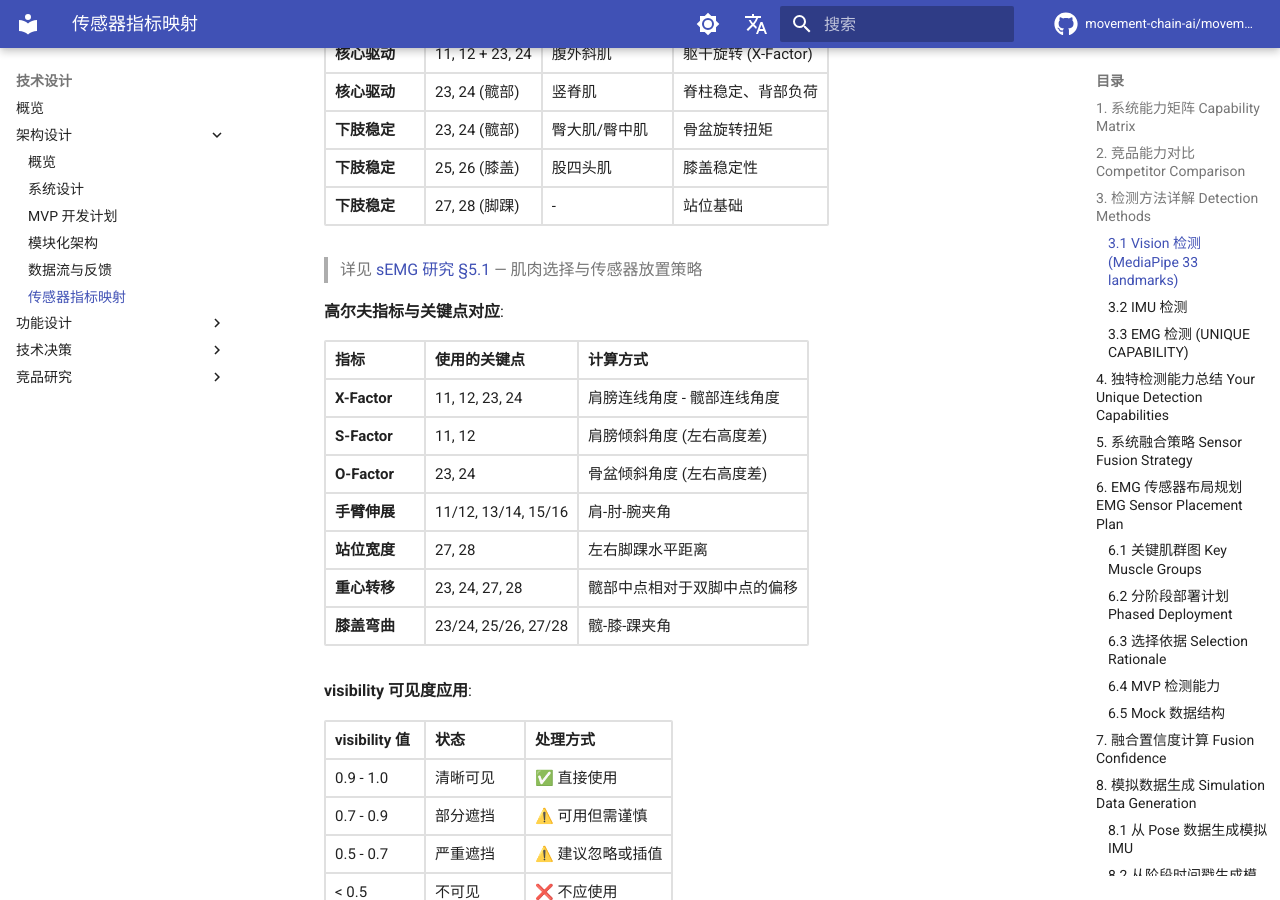
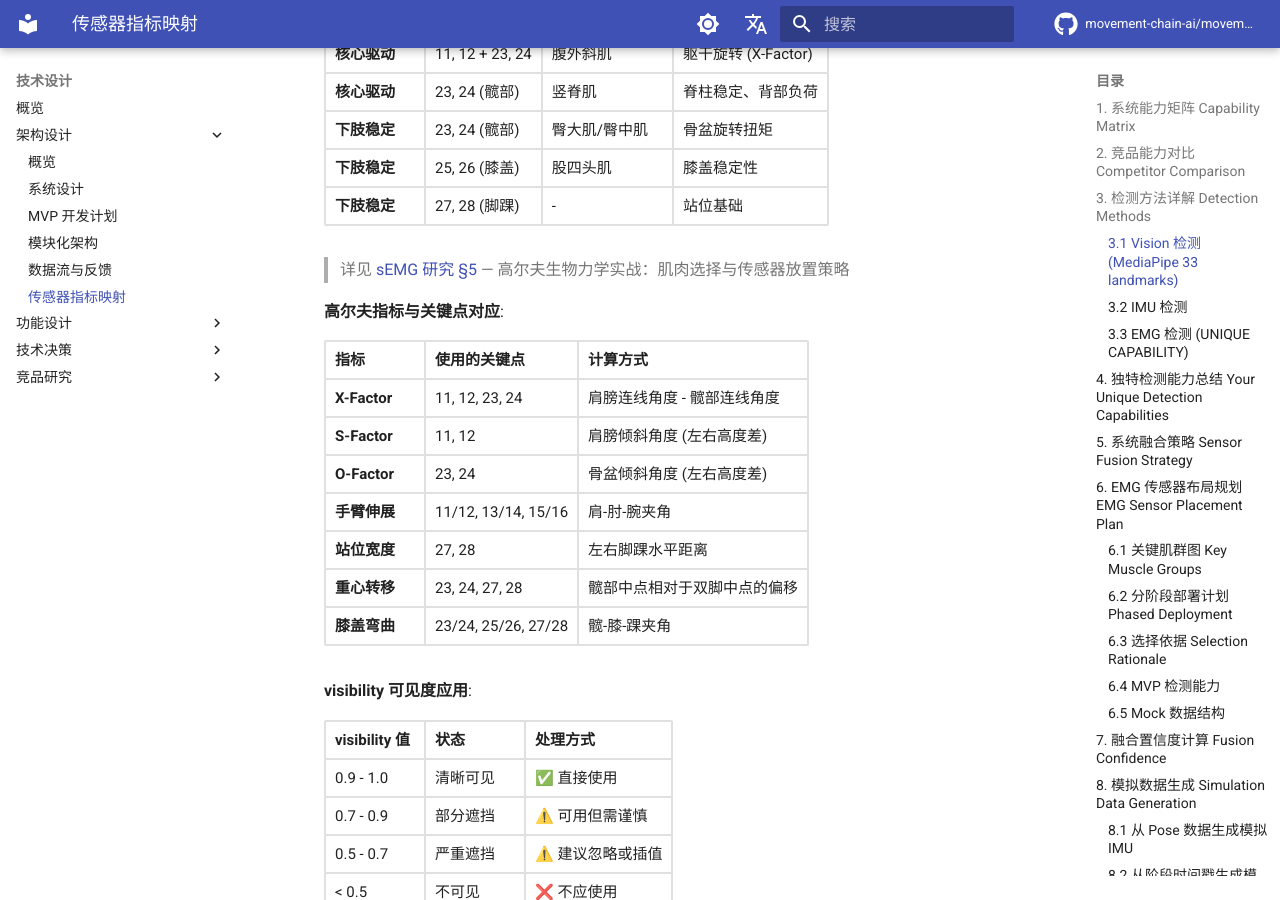
Before and after one commit to movement-chain-ai/movement-chain-docs, an MkDocs documentation site: the page built from docs/zh/design/architecture/sensor-metric-mapping.md, in a window 1280 px wide and 900 px high, scrolled down 5455 px. Built offline with MkDocs 1.6.1 and Material for MkDocs 9.7.7, drawn with Linux system fonts in a browser that asks for light colours; comment, search, counter and statistics services are not loaded; the version menu is left out.

Commit message:
fix: 修复 sEMG 研究文档链接

```diff
--- a/docs/zh/design/architecture/sensor-metric-mapping.md
+++ b/docs/zh/design/architecture/sensor-metric-mapping.md
@@ -226,7 +226,7 @@ MediaPipe Pose 每帧输出 **33 个关键点**，每个关键点包含 4 个数
 | **下肢稳定** | 25, 26 (膝盖) | 股四头肌 | 膝盖稳定性 |
 | **下肢稳定** | 27, 28 (脚踝) | - | 站位基础 |
 
-> 详见 [sEMG 研究 §5.1](../../reference/semg-research-2024-2025.md#51-肌肉选择与传感器放置基于动力链的策略) — 肌肉选择与传感器放置策略
+> 详见 [sEMG 研究 §5](../../reference/semg-research-2024-2025.md) — 高尔夫生物力学实战：肌肉选择与传感器放置策略
 
 **高尔夫指标与关键点对应**:
 
```
